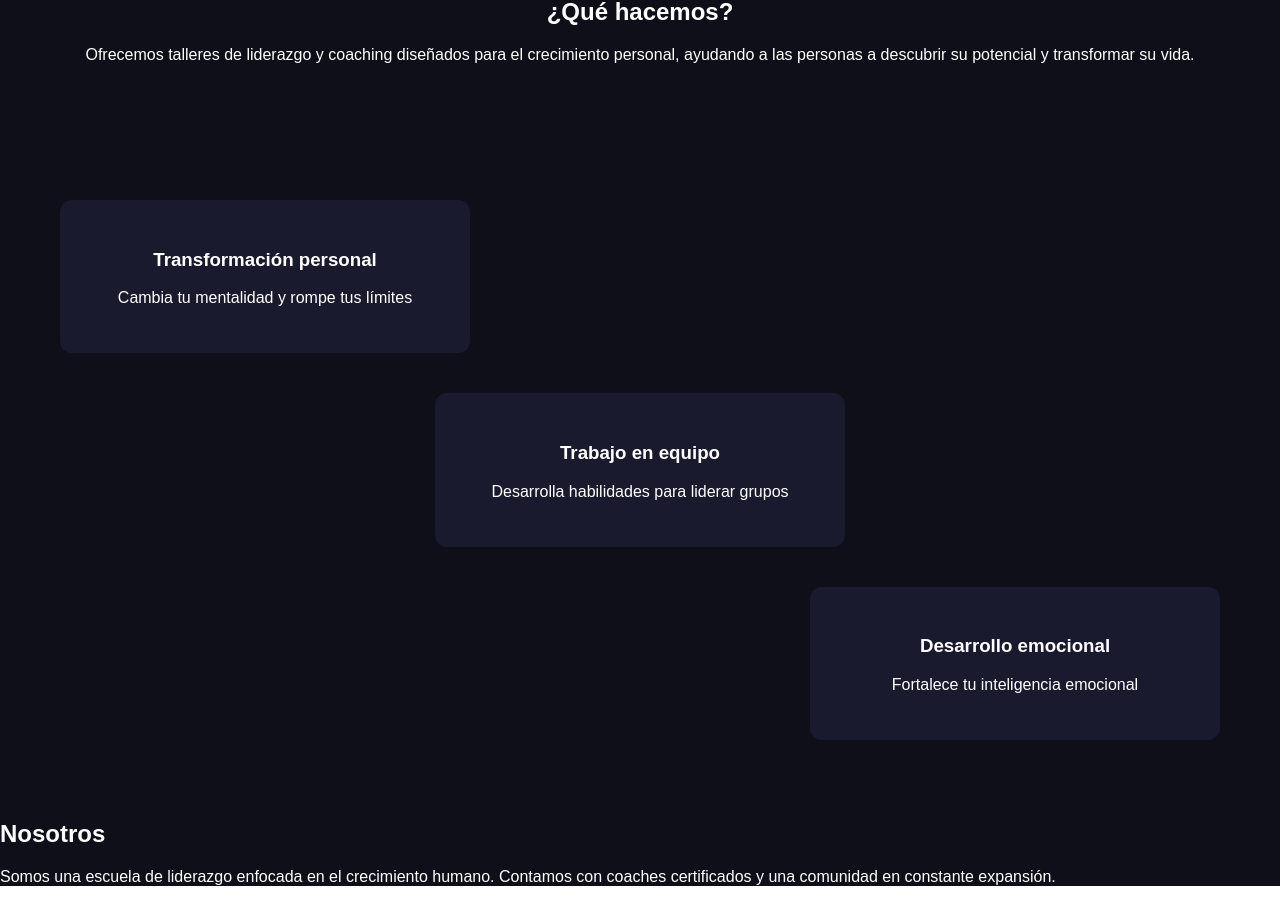
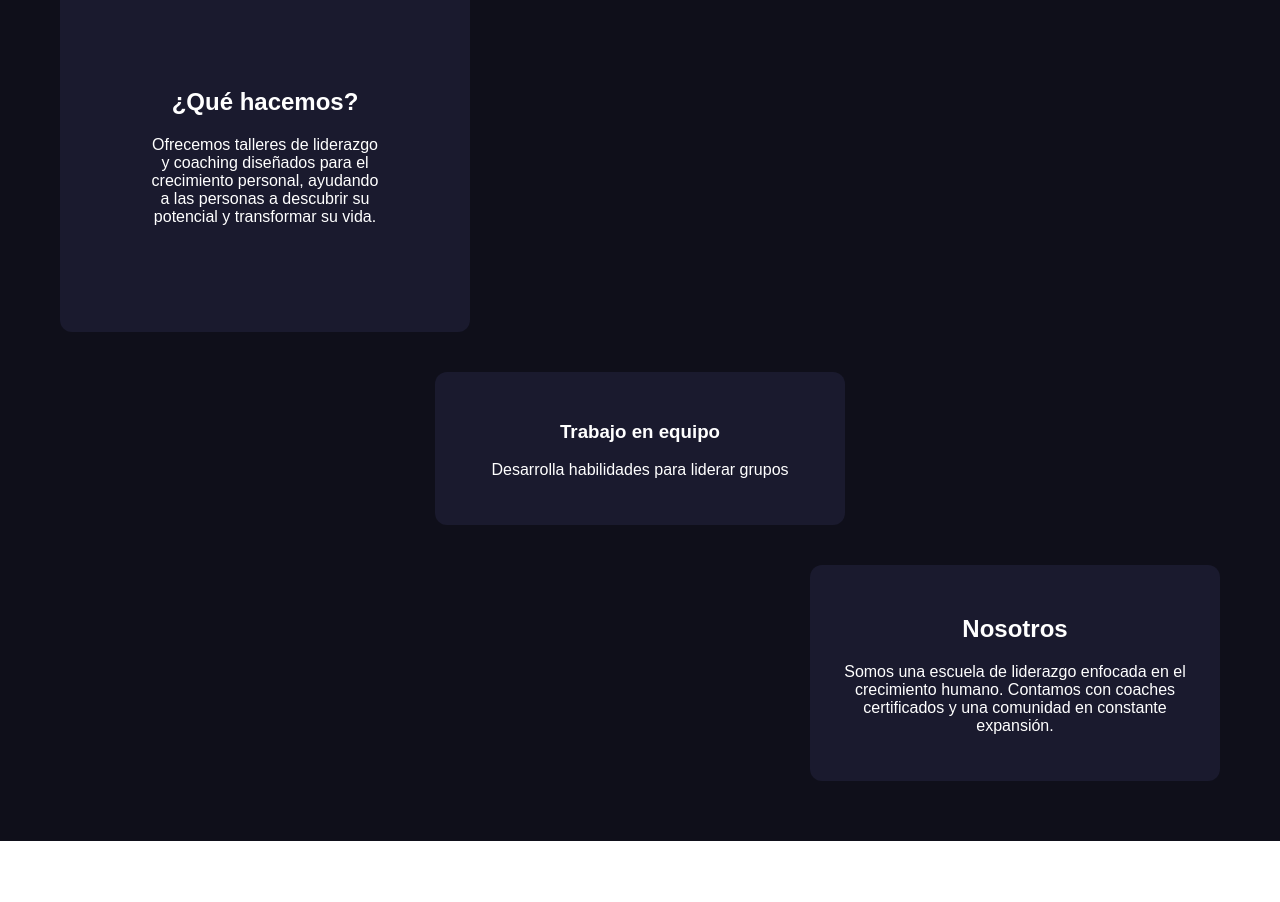
Before and after one commit to LuisCruz11/lidera360-frontend, a React (Vite) app: page / in a window 1280 px wide. Shown: the part 952-1854 px from the top of the page. After the commit the page ends 1793 px from the top, so only its background shows below. Built offline with nearby package versions, Linux system fonts and the light colour scheme.

Commit message:
Cambio en Home

```diff
--- a/src/pages/Home.jsx
+++ b/src/pages/Home.jsx
@@ -33,6 +33,8 @@ function Home() {
         </div>
       </section>
 
+      <section className="features">
+        <div className="feature">
                 <section className="info">
                     <h2>¿Qué hacemos?</h2>
                     <p>
@@ -40,11 +42,6 @@ function Home() {
                     ayudando a las personas a descubrir su potencial y transformar su vida.
                     </p>
                 </section>
-
-      <section className="features">
-        <div className="feature">
-          <h3>Transformación personal</h3>
-          <p>Cambia tu mentalidad y rompe tus límites</p>
         </div>
 
         <div className="feature">
@@ -53,11 +50,6 @@ function Home() {
         </div>
 
         <div className="feature">
-          <h3>Desarrollo emocional</h3>
-          <p>Fortalece tu inteligencia emocional</p>
-        </div>
-      </section>
-
             <section className="about">
                 <h2>Nosotros</h2>
                 <p>
@@ -65,6 +57,8 @@ function Home() {
                 Contamos con coaches certificados y una comunidad en constante expansión.
                 </p>
             </section>
+        </div>
+      </section>
 
     </div>
   );
```
Lines whose indentation alone changed are shown as unchanged.
